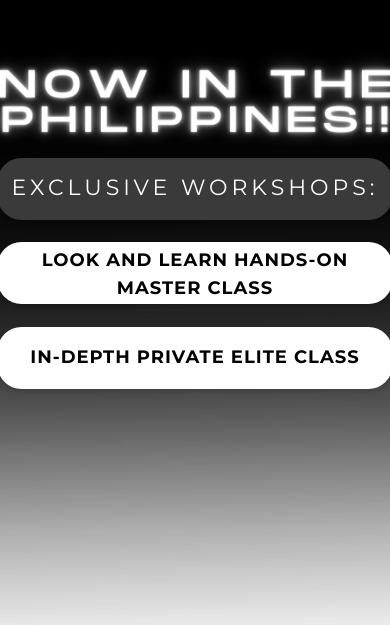
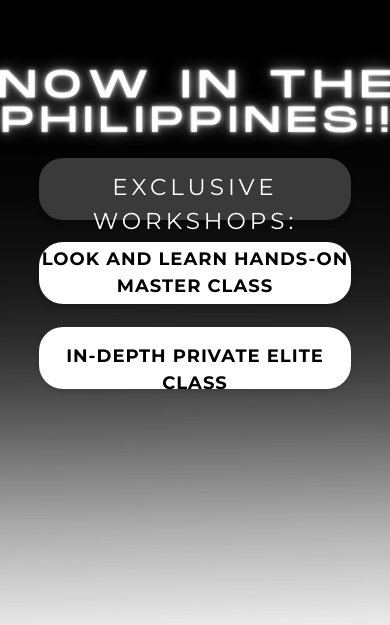
Before and after one commit to kudama343/barberexpoph_24, a Next.js app: page / in a window 390 px wide. Shown: the part 2751-3376 px from the top of the page. Built offline with nearby package versions, Linux system fonts and the light colour scheme.

Commit message:
FinalV2 Responsive Button in Homepage

```diff
--- a/app/page.tsx
+++ b/app/page.tsx
@@ -1,6 +1,19 @@
+'use client';
+
+import React, { useState, useEffect } from 'react';
 import Link from 'next/link';
 
 const HomePage: React.FC = () => {
+  const [screenWidth, setScreenWidth] = useState<number>(window.innerWidth);
+
+  useEffect(() => {
+    const handleResize = () => setScreenWidth(window.innerWidth);
+    window.addEventListener('resize', handleResize);
+    return () => window.removeEventListener('resize', handleResize);
+  }, []);
+
+  const isMobile = screenWidth < 768;
+
   return (
     <div className="flex flex-col">
       <div className="min-h-full w-full h-screen sm:bg-contain bg-cover bg-no-repeat bg-center bg-black bg-[url('/images/Homepage/MobileV1.png')] flex flex-col items-center justify-center px-1"></div>
@@ -10,27 +23,39 @@ const HomePage: React.FC = () => {
         <Link
           href="/"
           className="absolute left-1/2 transform -translate-x-1/2 bottom-[48%] bg-[#3a3a3a] text-white
-                      py-4 rounded-3xl shadow-md hover:bg-gray-950 hover:text-white transition duration-300
-                      text-lg w-[395px] h-[62px] text-center "
-          style={{ letterSpacing: '4px', fontSize: '22px' }}
+                      py-3 rounded-3xl shadow-md hover:bg-gray-950 hover:text-white transition duration-300 text-center"
+          style={{
+            width: isMobile ? '80%' : '385px',
+            height: '62px',
+            fontSize: isMobile ? '23px' : '20px',
+            letterSpacing: '4px',
+          }}
         >
           EXCLUSIVE WORKSHOPS:
         </Link>
         <Link
           href="/masterclass"
           className="absolute left-1/2 transform -translate-x-1/2 bottom-[38%] bg-white text-black
-                      py-1 rounded-3xl shadow-md hover:bg-gray-950 hover:text-white transition duration-300
-                      font-montserrat-bold text-lg text-center"
-          style={{ width: '395px', height: '62px', letterSpacing: '1px', fontSize:'18px'}}
+                      py-1 rounded-3xl shadow-md hover:bg-gray-950 hover:text-white transition duration-300 font-montserrat-bold text-center"
+          style={{
+            width: isMobile ? '80%' : '385px',
+            height: '62px',
+            fontSize: isMobile ? '18px' : '18px',
+            letterSpacing: '1px',
+          }}
         >
           LOOK AND LEARN HANDS-ON MASTER CLASS
         </Link>
         <Link
           href="/eliteclass"
           className="absolute left-1/2 transform -translate-x-1/2 bottom-[28%] bg-white text-black
-                      py-4 rounded-3xl shadow-md hover:bg-gray-950 hover:text-white transition duration-300 font-montserrat-bold
-                      text-lg w-[395px] h-[62px] text-center"
-          style={{ letterSpacing: '1px', fontSize: '18px' }}
+                      py-4 rounded-3xl shadow-md hover:bg-gray-950 hover:text-white transition duration-300 font-montserrat-bold text-center"
+          style={{
+            width: isMobile ? '80%' : '385px',
+            height: '62px',
+            fontSize: isMobile ? '18px' : '18px',
+            letterSpacing: '1px',
+          }}
         >
           IN-DEPTH PRIVATE ELITE CLASS
         </Link>
```
